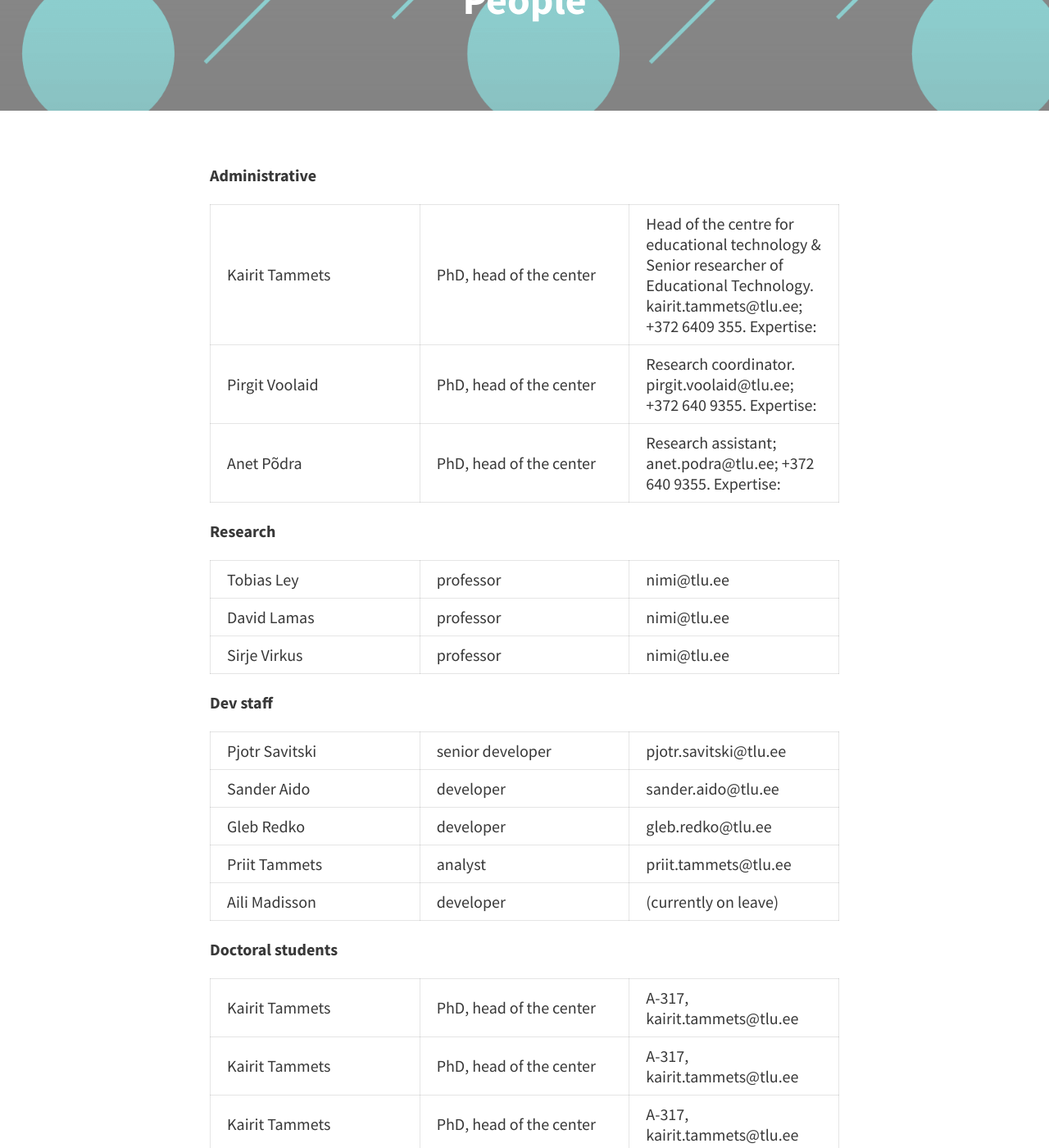
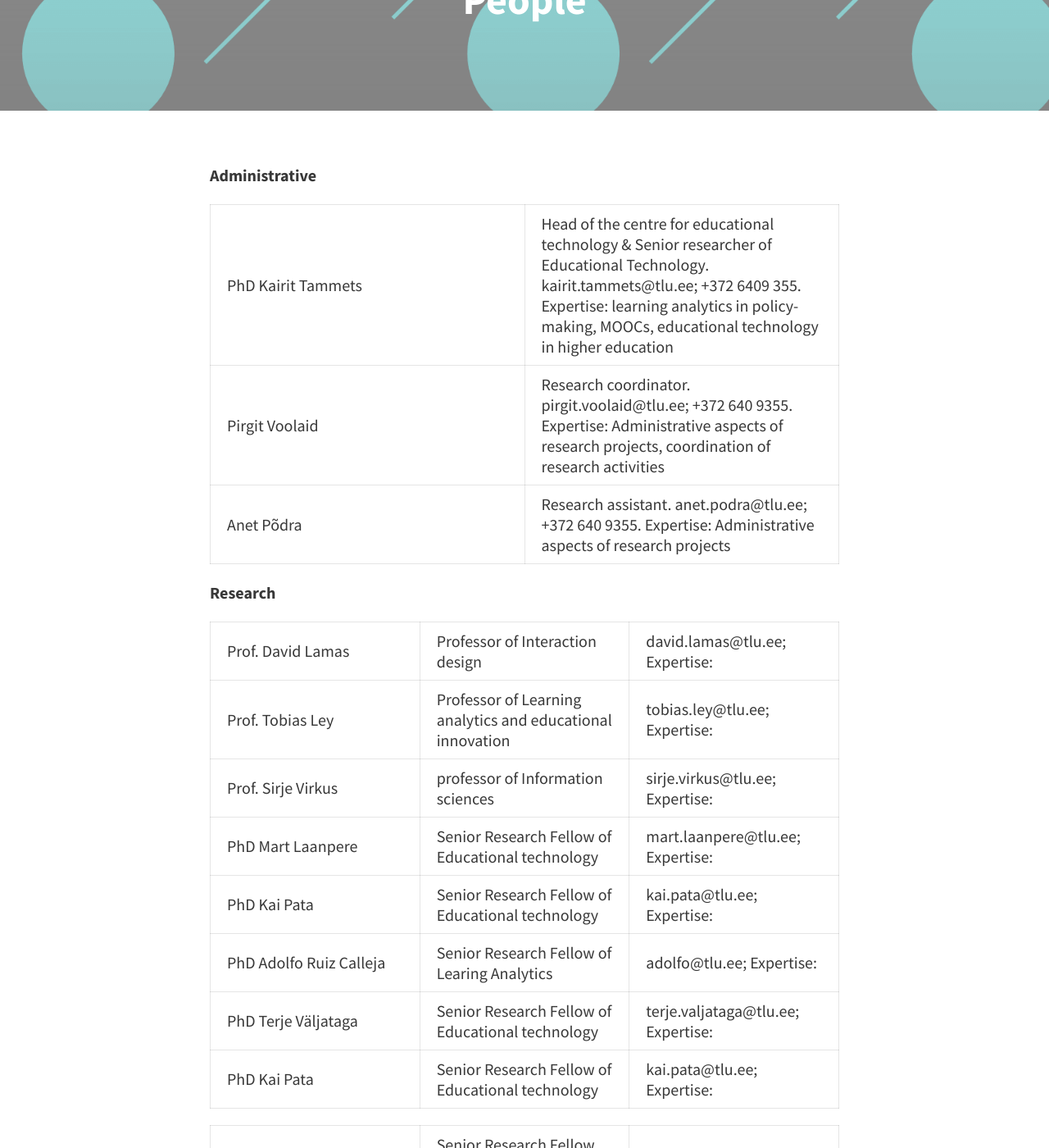
Before and after one commit to centre-for-educational-technology/htk-web, a Jekyll site: the page built from people.md, in a window 1280 px wide and 1400 px high, scrolled down 250 px. Shown: the whole window at 82% size. Built offline with Jekyll 4.4.1, drawn with Linux system fonts in a browser that asks for light colours; nearby versions of some CDN libraries; some of the changed text lies outside the part shown.

Commit message:
Update people.md

```diff
--- a/people.md
+++ b/people.md
@@ -7,15 +7,25 @@ feature-img: "img/sample_feature_img.png"
 
 **Administrative**
 
-| Kairit Tammets | PhD, head of the center | Head of the centre for educational technology & Senior researcher of Educational Technology. kairit.tammets@tlu.ee; +372 6409 355. Expertise:
-| Pirgit Voolaid | PhD, head of the center | Research coordinator. pirgit.voolaid@tlu.ee; +372 640 9355. Expertise:
-| Anet Põdra | PhD, head of the center | Research assistant; anet.podra@tlu.ee; +372 640 9355. Expertise:
+| PhD Kairit Tammets |  Head of the centre for educational technology & Senior researcher of Educational Technology. kairit.tammets@tlu.ee; +372 6409 355. Expertise: learning analytics in policy-making, MOOCs, educational technology in higher education
+| Pirgit Voolaid |  Research coordinator. pirgit.voolaid@tlu.ee; +372 640 9355. Expertise: Administrative aspects of research projects, coordination of research activities
+| Anet Põdra | Research assistant. anet.podra@tlu.ee; +372 640 9355. Expertise: Administrative aspects of research projects
 
 **Research**
 
-| Tobias Ley | professor | nimi@tlu.ee
-| David Lamas | professor | nimi@tlu.ee
-| Sirje Virkus | professor | nimi@tlu.ee
+| Prof. David Lamas | Professor of Interaction design | david.lamas@tlu.ee; Expertise:
+| Prof. Tobias Ley | Professor of Learning analytics and educational innovation | tobias.ley@tlu.ee; Expertise:
+| Prof. Sirje Virkus | professor of Information sciences | sirje.virkus@tlu.ee; Expertise:
+| PhD Mart Laanpere | Senior Research Fellow of Educational technology| mart.laanpere@tlu.ee; Expertise:
+| PhD Kai Pata | Senior Research Fellow of Educational technology| kai.pata@tlu.ee; Expertise:
+| PhD Adolfo Ruiz Calleja | Senior Research Fellow of Learing Analytics| adolfo@tlu.ee; Expertise:
+| PhD Terje Väljataga | Senior Research Fellow of Educational technology| terje.valjataga@tlu.ee; Expertise:
+| PhD Kai Pata | Senior Research Fellow of Educational technology| kai.pata@tlu.ee; Expertise:
+
+
+
+| PhD Aleksander Väljamäe | Senior Research Fellow, Associate Professor of hysiological computing| aleksander.valjamae@tlu.ee; Expertise:
+
 
 **Dev staff**
 
```
